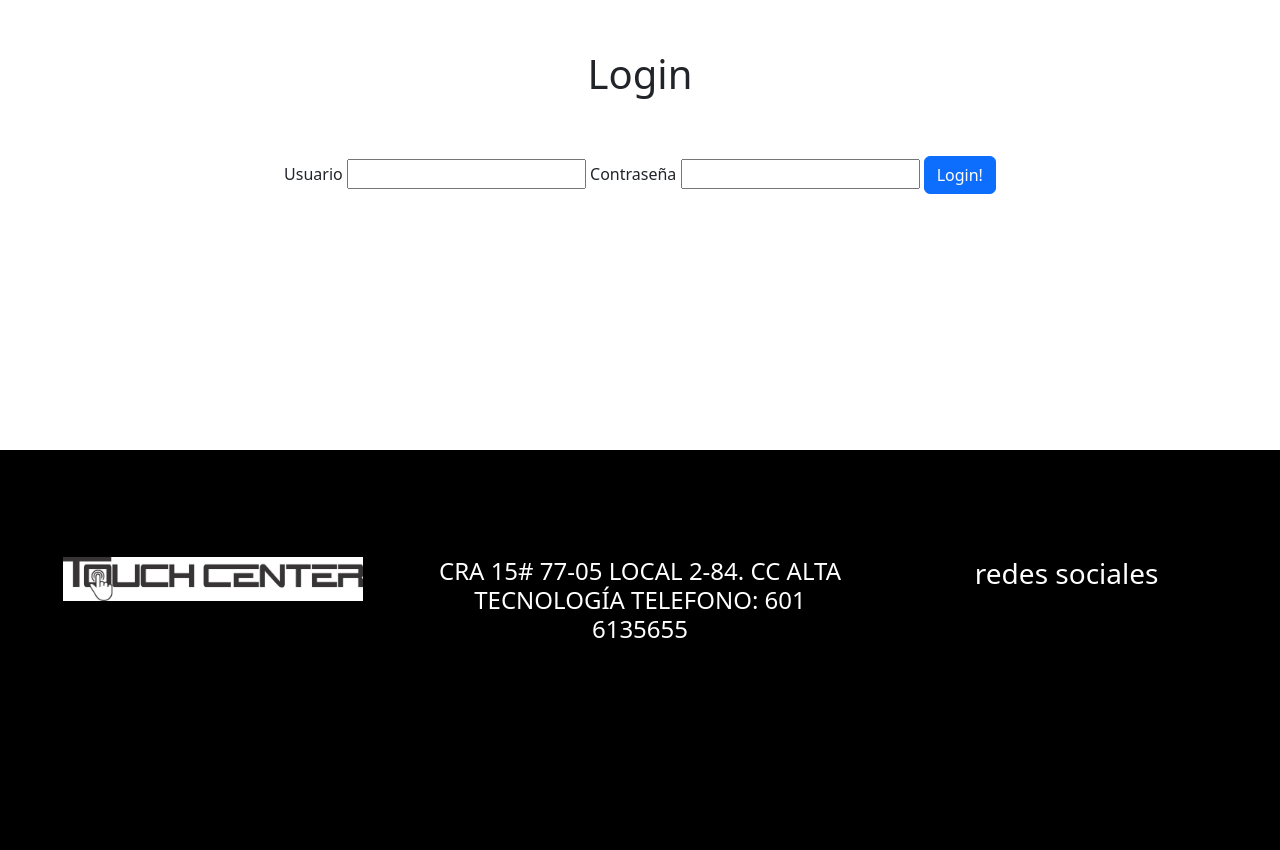
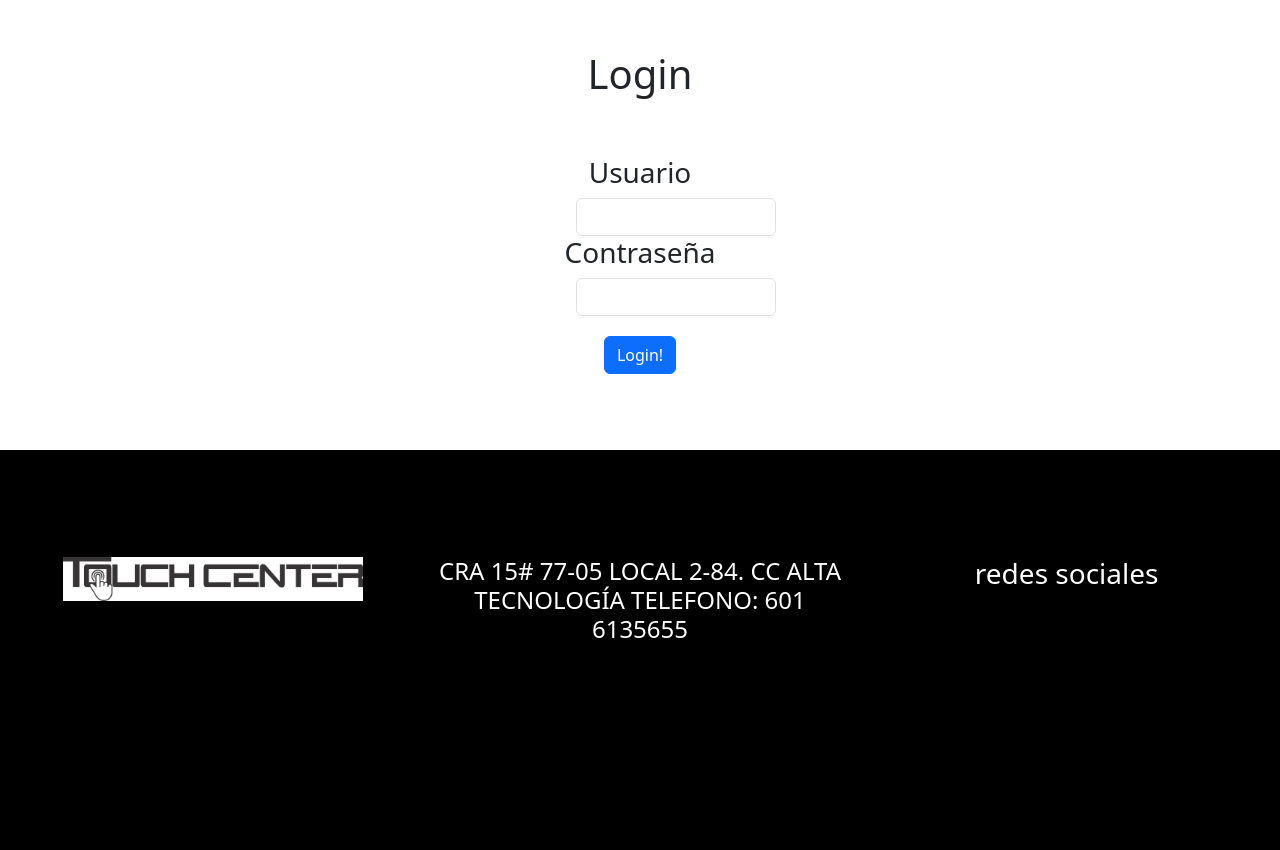
Before and after one commit to InfoITColombia/touchcenter_flask, a Flask app: page /login in a window 1280 px wide. Shown: the part 62-912 px from the top of the page. Run offline with Flask 3, Linux system fonts and the light colour scheme; parts of the project's set-up code (start-up, migrations or seed data) failed here and were passed over; some libraries are stand-ins or nearby versions.

Commit message:
Cambios login

```diff
--- a/app/static/style-login.css
+++ b/app/static/style-login.css
@@ -13,3 +13,23 @@
 form{
     padding-top: 50px;
 }
+
+.contenido .btn-primary {
+
+    margin-top: 20px;
+
+}
+
+.form-login{
+    text-align: center;
+}
+
+.form-login .user{
+    width: 200px;
+    margin-left: 45%;
+}
+
+.form-login .pass{
+    width: 200px;
+    margin-left: 45%;
+}
--- a/app/templates/login.html
+++ b/app/templates/login.html
@@ -6,12 +6,25 @@ Login
 
 
 <h1 class="login-title">Login</h1>
-<form method="POST" action="{{url_for('home.login')}}">
+
+<form class="form-login" method="POST" action="{{url_for('home.login')}}">
 
 
-    {{ form.usuario.label }} {{ form.usuario(size=20) }}
-    {{ form.pwd_usuario.label }} {{ form.pwd_usuario(size=20) }}
+   <h3> {{ form.usuario.label }} </h3>
+
+   <div class="user">
+    {{ form.usuario(size=20, class_="form-control") }}
+    </div>
+
+    <h3>{{ form.pwd_usuario.label }} </h3>
+
+    <div class="pass">
+    {{ form.pwd_usuario(size=20, class_="form-control") }}
+    </div>
+
+    <div>
     <input class="btn btn-primary" type="submit" value="Login!">
+    </div>
 </form>
 
 
```
